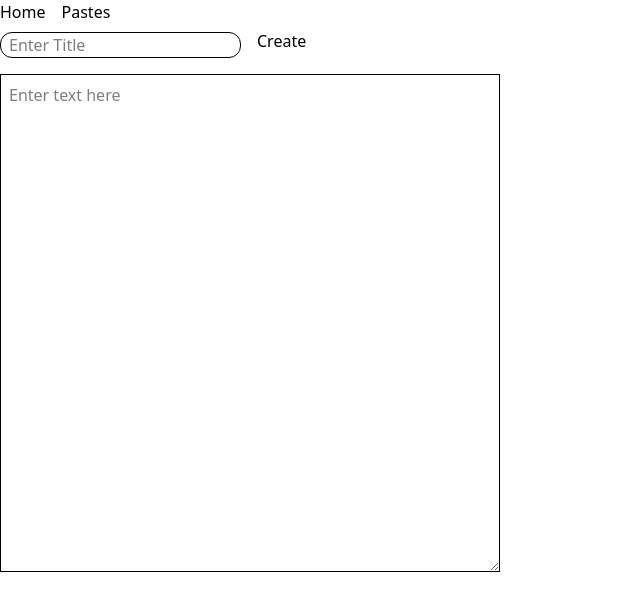
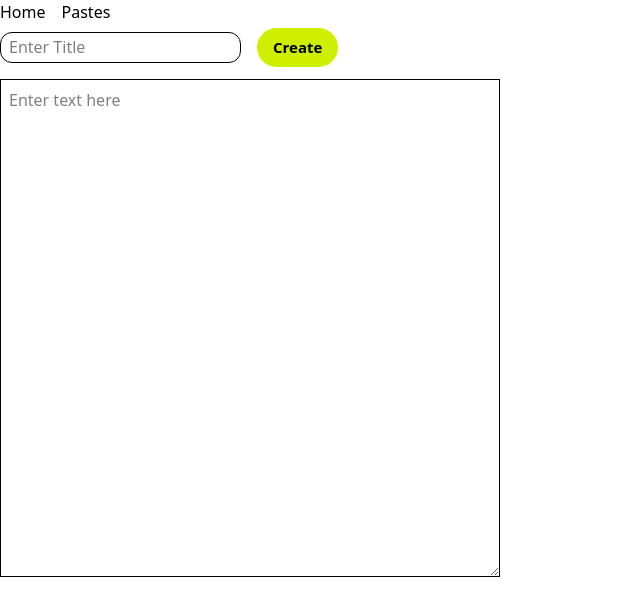
Before and after one commit to amman-k/paste-React, a React (Vite) app: page / in a window 1280 px wide. Shown: the top 616 px of the page, without its empty margins (0-640 px from the left). Built offline with nearby package versions, Linux system fonts and the light colour scheme.

Commit message:
pastes vs paste confusion resolved

```diff
--- a/src/components/Home.jsx
+++ b/src/components/Home.jsx
@@ -41,7 +41,7 @@ const home = () => {
         }}
         value={title}
       />
-        <button className="button" onClick={createPaste}>{pasteId?"Update":"Create"}</button>
+        <button className="button1" onClick={createPaste}>{pasteId?"Update":"Create"}</button>
     </div>
     <div>
         <textarea className="border mt-4 p-2 min-w-[500px] m-auto" value={value} onChange={(e)=>{setValue(e.target.value)}} placeholder="Enter text here" rows={20}></textarea>
```
